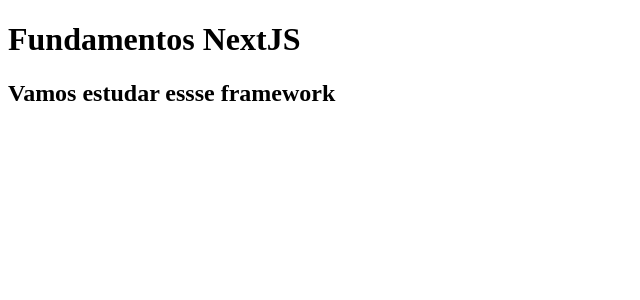
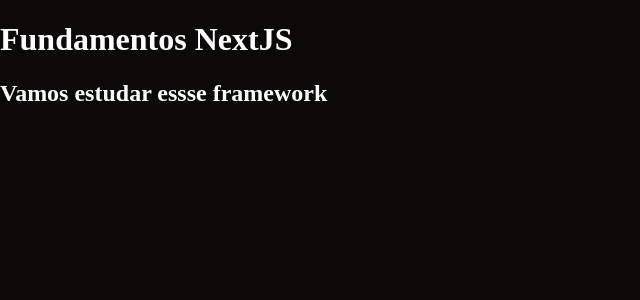
Before and after one commit to kazuohagy/fundamentos, a Next.js app: page / in a window 1280 px wide. Shown: the top 300 px of the page, without its empty margins (0-640 px from the left). Built offline with nearby package versions, Linux system fonts and the light colour scheme.

Commit message:
page principal configuracao

```diff
--- /dev/null
+++ b/src/pages/_app.jsx
@@ -0,0 +1,7 @@
+import '../styles/global.css'
+
+function MyApp({ Component, pageProps }) {
+    return <Component {...pageProps} />
+    }
+
+export default MyApp
```
